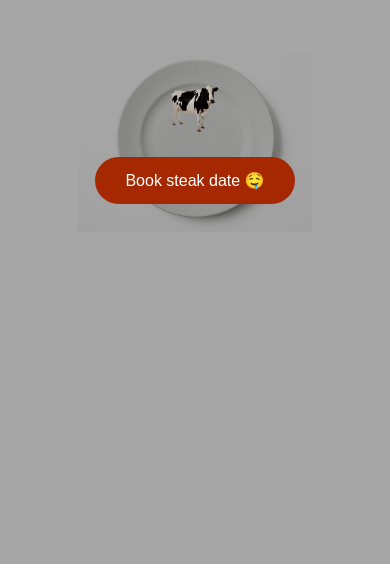
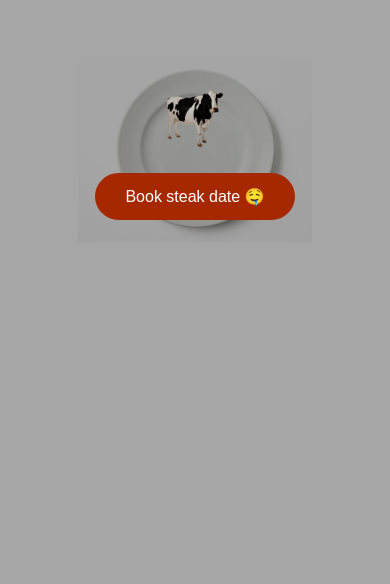
Before and after one commit to legendaryostrich89-coder/steak, a plain HTML site: page index.html in a window 390 px wide. Shown: the part 280-864 px from the top of the page. Drawn offline with Linux system fonts and the light colour scheme.

Commit message:
Update index.html
made more mobile friendly

```diff
--- a/index.html
+++ b/index.html
@@ -9,7 +9,7 @@ body {
     background:
         linear-gradient(rgba(0,0,0,0.35), rgba(0,0,0,0.35)),
         url("plate.png") no-repeat center center/cover;
-    background-size: 60%;
+    background-size: 60vw;
 
     display: flex;
     justify-content: center;
@@ -20,20 +20,20 @@ body {
 
 /* Main container */
 .container {
-    padding: 20px;
+    padding: 30px 20px;
     background: transparent;
     box-shadow: none;
 }
 
 /* Logo */
 .logo {
-    width: 500px;
+    width: 40vw;       /* responsive */
+    max-width: 500px;  /* caps size on desktop */
     margin-bottom: 30px;
     display: block;
     margin-left: auto;
     margin-right: auto;
 }
-
 /* Button */
 .button {
     display: inline-block;
@@ -48,14 +48,19 @@ body {
 }
 
 @media screen and (max-width: 480px) {
+
     .logo {
-        width: 100px; /* smaller logo */
+        width: 120px;
         margin-bottom: 20px;
     }
 
     .button {
-        font-size: 16px; /* smaller text */
+        font-size: 16px;
         padding: 14px 30px;
+    }
+
+    body {
+        padding: 10px;
     }
 }
 
```
